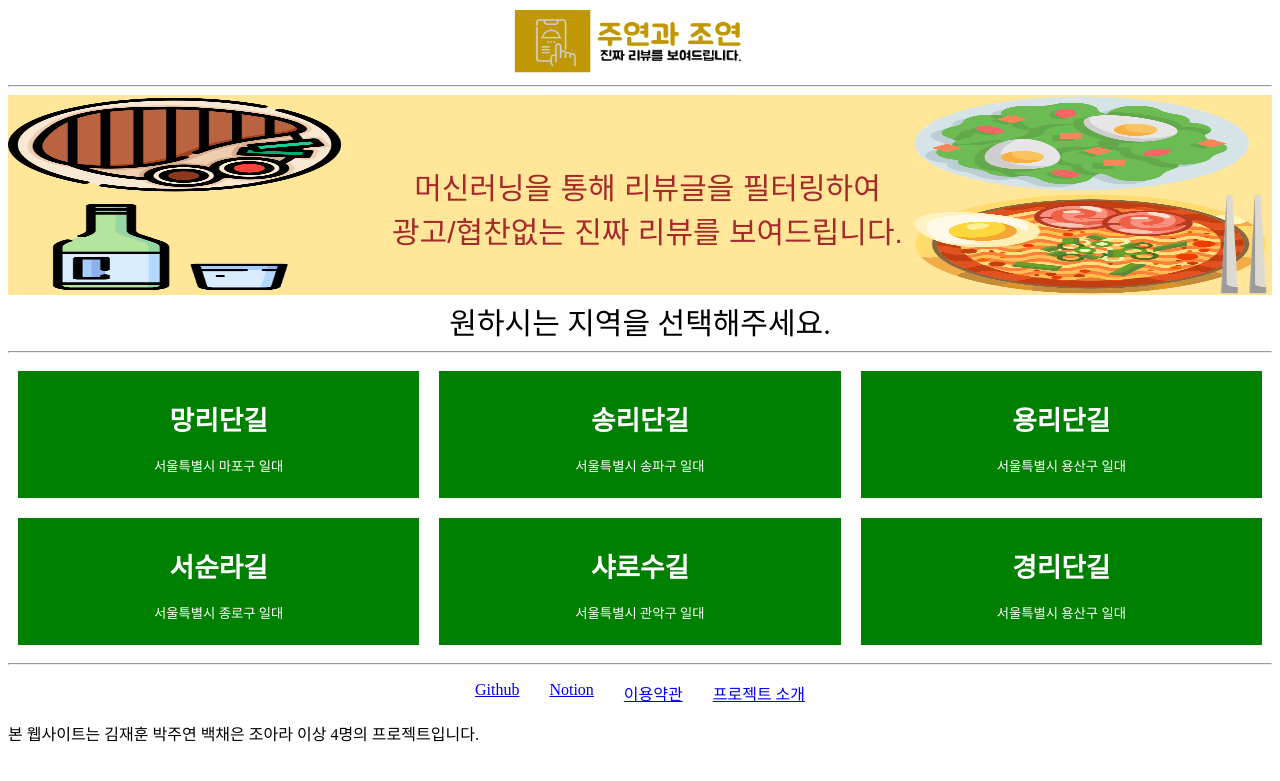
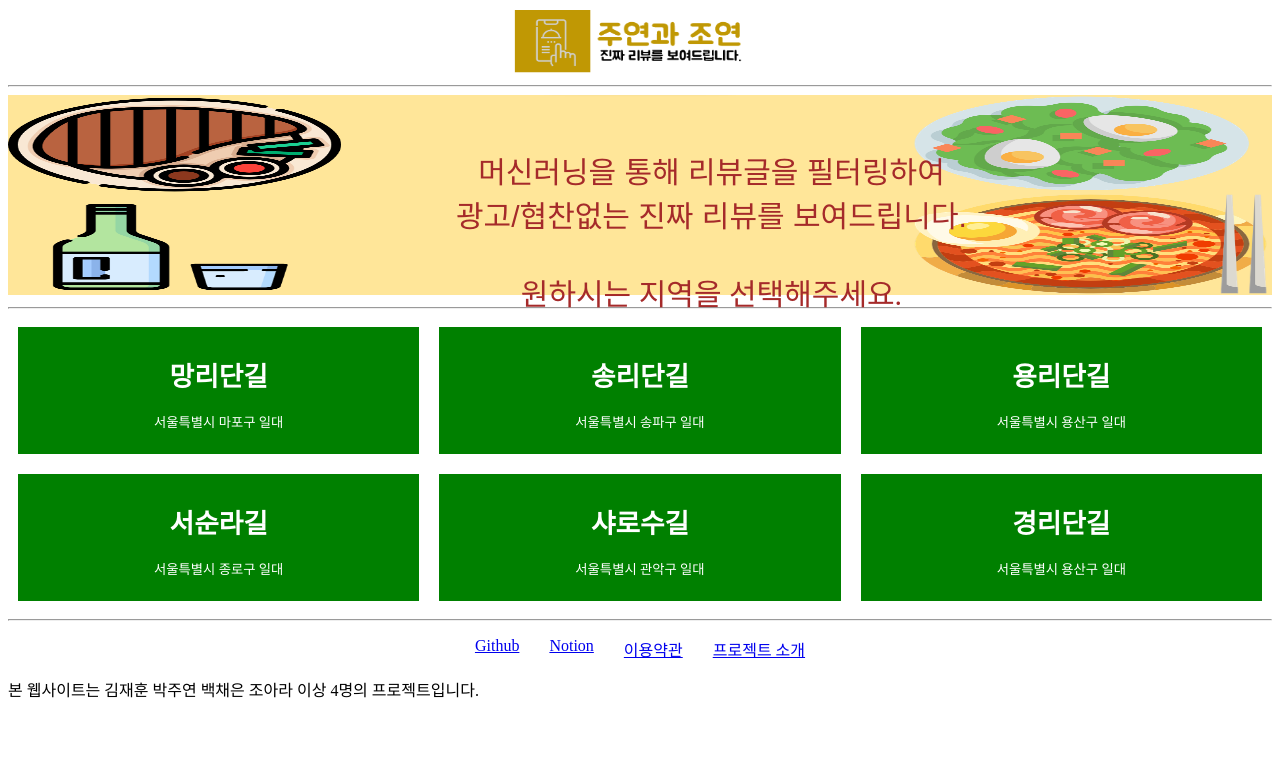
Before and after one commit to ara42/Blog_Project, a Python web app: template flask/templates/home.html in a window 1280 px wide. Shown: the top 781 px of the page. Run offline with Jinja, Linux system fonts and the light colour scheme; the template is opened without the code that fills it, so the values that code supplies are empty; some web fonts are replaced.

Commit message:
Update home.html

```diff
--- a/flask/templates/home.html
+++ b/flask/templates/home.html
@@ -8,6 +8,9 @@
   <meta name="description" content="KFQ 빅데이터 교육 최종 프로젝트">
   <meta name="author" content="Jaehoon Kim">
   <style>
+    hr {
+
+    }
     table {
       border-collapse: collapse;
       width: 100%;
@@ -34,8 +37,8 @@
       position: absolute;
       text-align: center;
       color: brown;
-      margin-left: 30%;
-      top: 12%;
+      margin-left: 35%;
+      top: 10%;
       font-size:30px;
       font-family: "bmjua",sans-serif;
       font-weight: 10000;
@@ -51,9 +54,7 @@
   <hr>
   <div id="mainscreen">
     <img src="{{ url_for('static', filename='test.png') }}" alt="img" width="100%" height="200">
-    <div class="text"></br></br>머신러닝을 통해 리뷰글을 필터링하여<br/>광고/협찬없는 진짜 리뷰를 보여드립니다.</div>
-  </div>
-  <div class="choice">원하시는 지역을 선택해주세요.
+    <div class="text"></br></br>머신러닝을 통해 리뷰글을 필터링하여<br/>광고/협찬없는 진짜 리뷰를 보여드립니다.<div class="choice"><br/>원하시는 지역을 선택해주세요.</div>
   </div>
   <hr>
   <form method="post" action="{{ url_for('place') }}">
```
